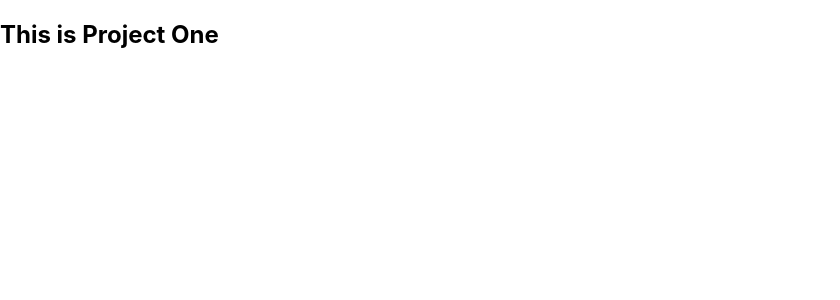
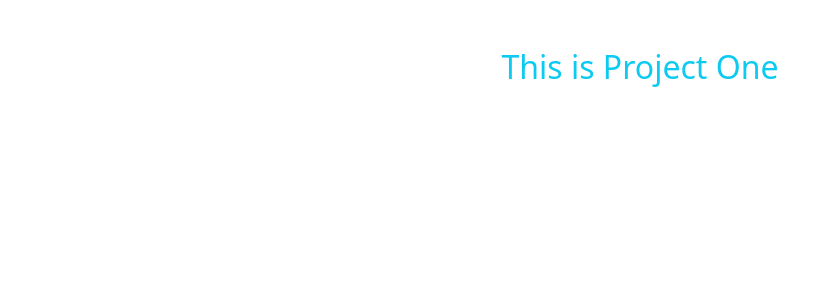
Before and after one commit to mdraselmiah95/redux-intermediate, a React (Create React App) app in the folder redux-one/: page / in a window 1280 px wide. Shown: the top 300 px of the page, without its empty margins (0-840 px from the left). Built offline with nearby package versions, Linux system fonts and the light colour scheme.

Commit message:
WIP on Project one Redux app

```diff
--- a/redux-one/src/App.js
+++ b/redux-one/src/App.js
@@ -1,9 +1,12 @@
+import "bootstrap/dist/css/bootstrap.min.css";
 import "./App.css";
 
 function App() {
   return (
     <>
-      <h2>This is Project One</h2>
+      <div className="container text-center my-5">
+        <h2 className="text-info">This is Project One</h2>
+      </div>
     </>
   );
 }
```
